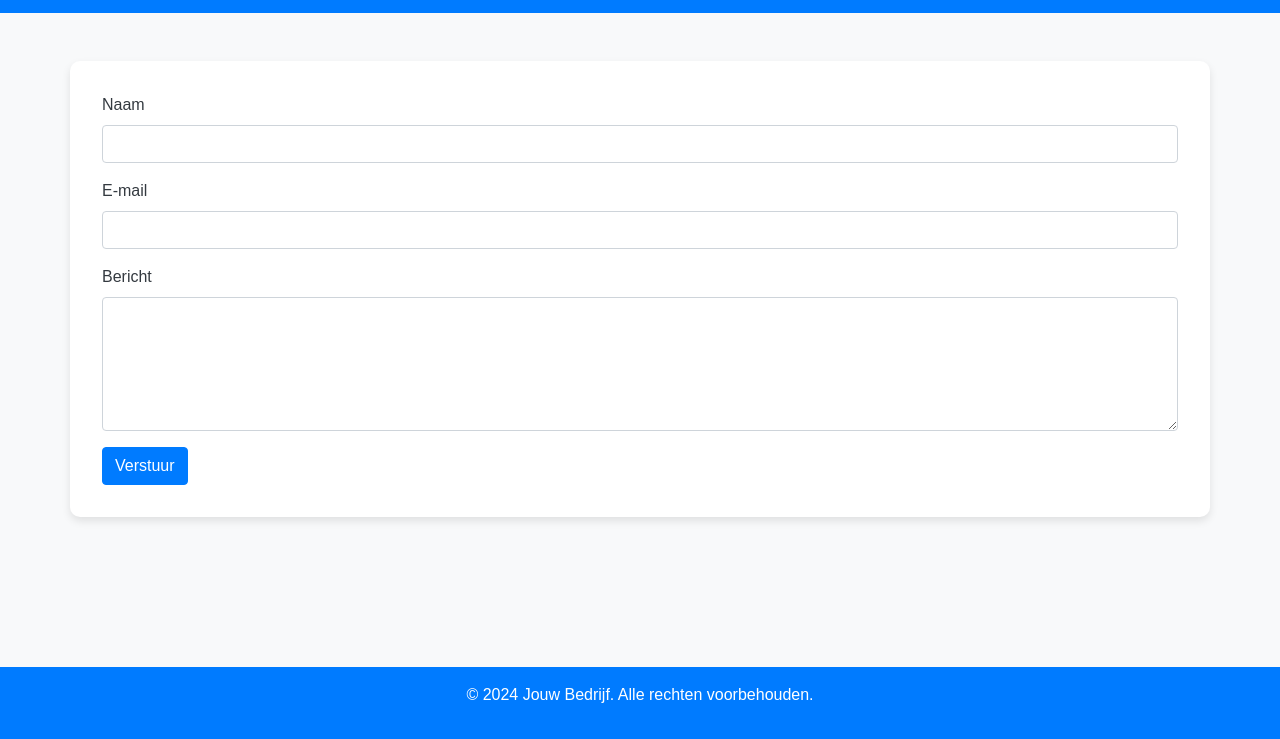
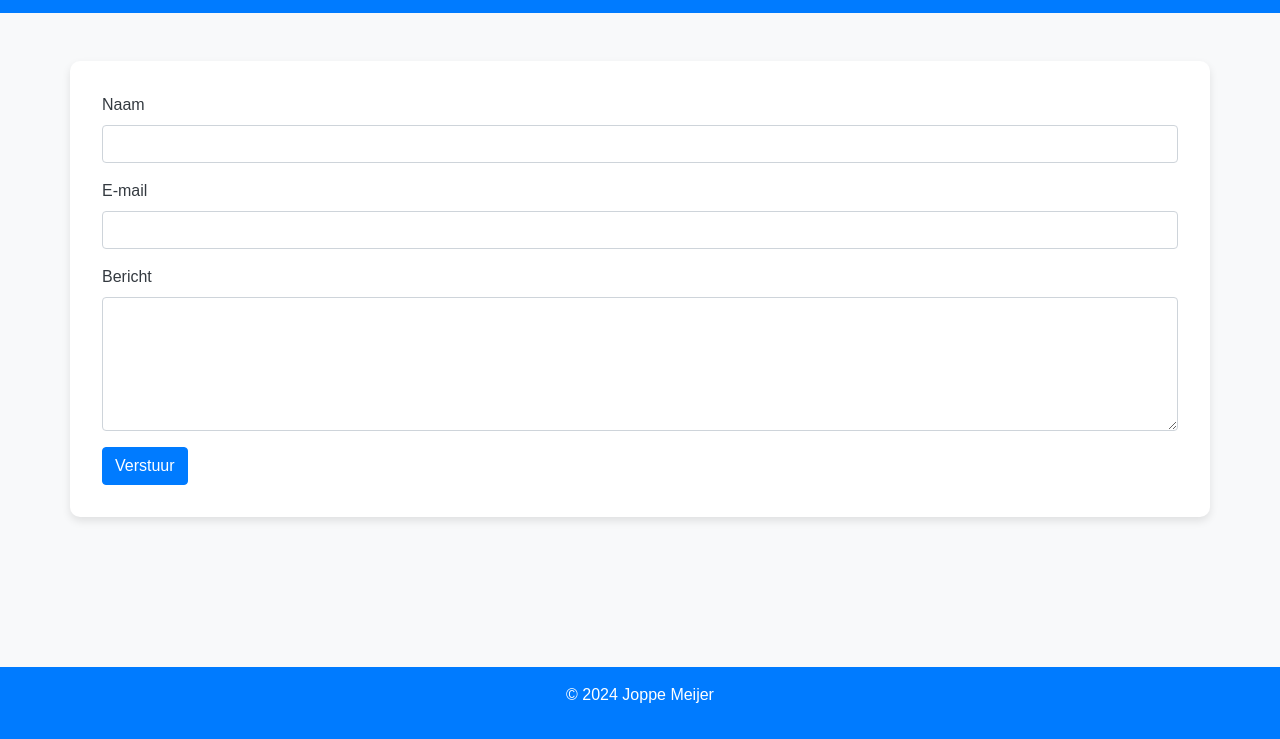
Before and after one commit to Jobbemeijer/passwordgen, a plain HTML site: page V7/contact.html in a window 1280 px wide. Shown: the part 61-800 px from the top of the page. Drawn offline with nearby package versions, Linux system fonts and the light colour scheme.

Commit message:
foorter JOPPE MEIJER

```diff
--- a/V7/contact.html
+++ b/V7/contact.html
@@ -33,7 +33,7 @@
     </div>
   </div>
   <footer class="text-center py-3 mt-5">
-    <p>&copy; 2024 Jouw Bedrijf. Alle rechten voorbehouden.</p>
+    <p>&copy; 2024 Joppe Meijer</p>
   </footer>
   <script src="https://code.jquery.com/jquery-3.5.1.slim.min.js"></script>
   <script src="https://cdn.jsdelivr.net/npm/@popperjs/core@2.5.4/dist/umd/popper.min.js"></script>
```
Also changed, not shown: V7/index.html (+1 -1 lines).
